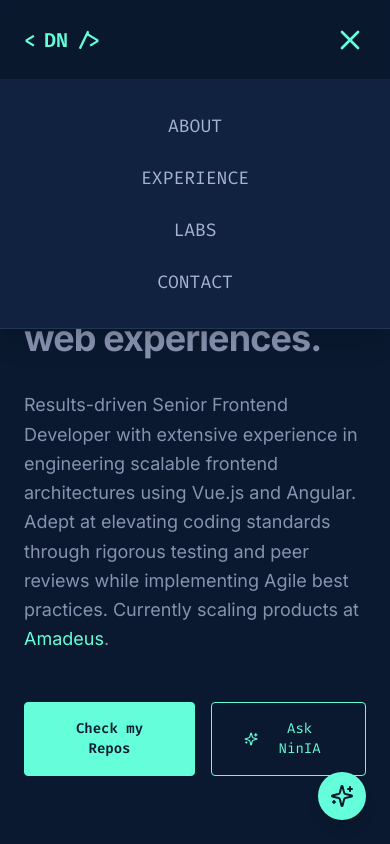
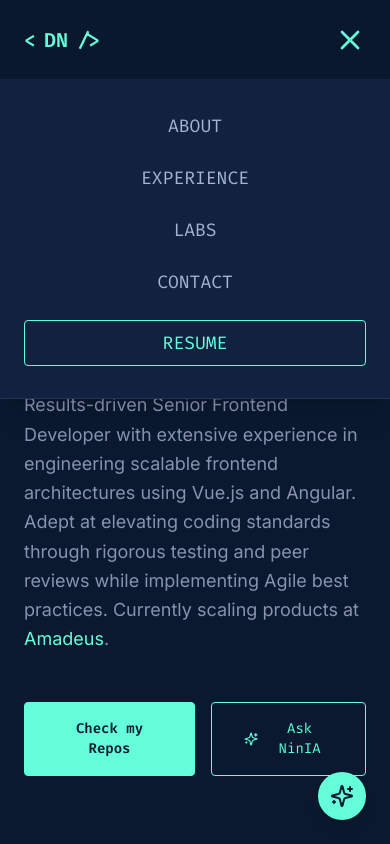
Before and after one commit to davidniin/personal-portfolio, a Vue app: page / in a window 390 px wide. Both pictures are taken after a click on the button 350 px from the left and 39 px from the top of the page. Shown: the top 844 px of the page. Built offline with nearby package versions, Linux system fonts and the light colour scheme.

Commit message:
feat: add curriculum to resume button

```diff
--- a/src/presentation/components/layout/TheNavbar/TheNavbar.html
+++ b/src/presentation/components/layout/TheNavbar/TheNavbar.html
@@ -10,7 +10,7 @@
             <a v-for="link in navLinks" :key="link.href" :href="link.href" class="hover:text-green transition-colors">
                 <span class="text-green">{{ link.number }}</span> {{ link.label }}
             </a>
-            <a href="/cv.pdf"
+            <a href="/David_Nin_Resume.pdf" download="David_Nin_Resume.pdf"
                 class="border border-green text-green px-4 py-2 rounded hover:bg-green/10 transition-colors ml-4">
                 RESUME
             </a>
@@ -31,6 +31,10 @@
                 @click="closeMobileMenu">
                 {{ link.label }}
             </a>
+            <a href="/David_Nin_Resume.pdf" download="David_Nin_Resume.pdf"
+                class="border border-green text-green px-4 py-2 rounded hover:bg-green/10 transition-colors">
+                RESUME
+            </a>
         </div>
     </div>
 </nav>
```
